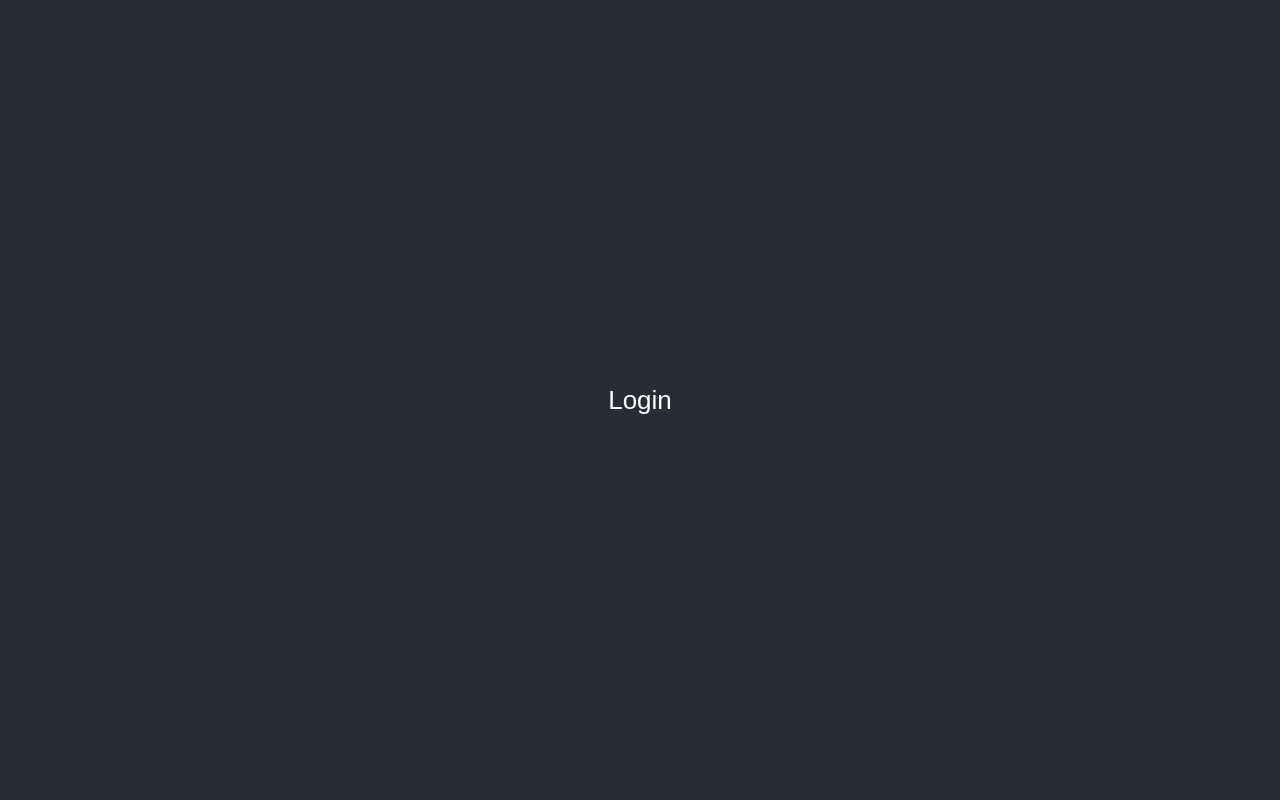
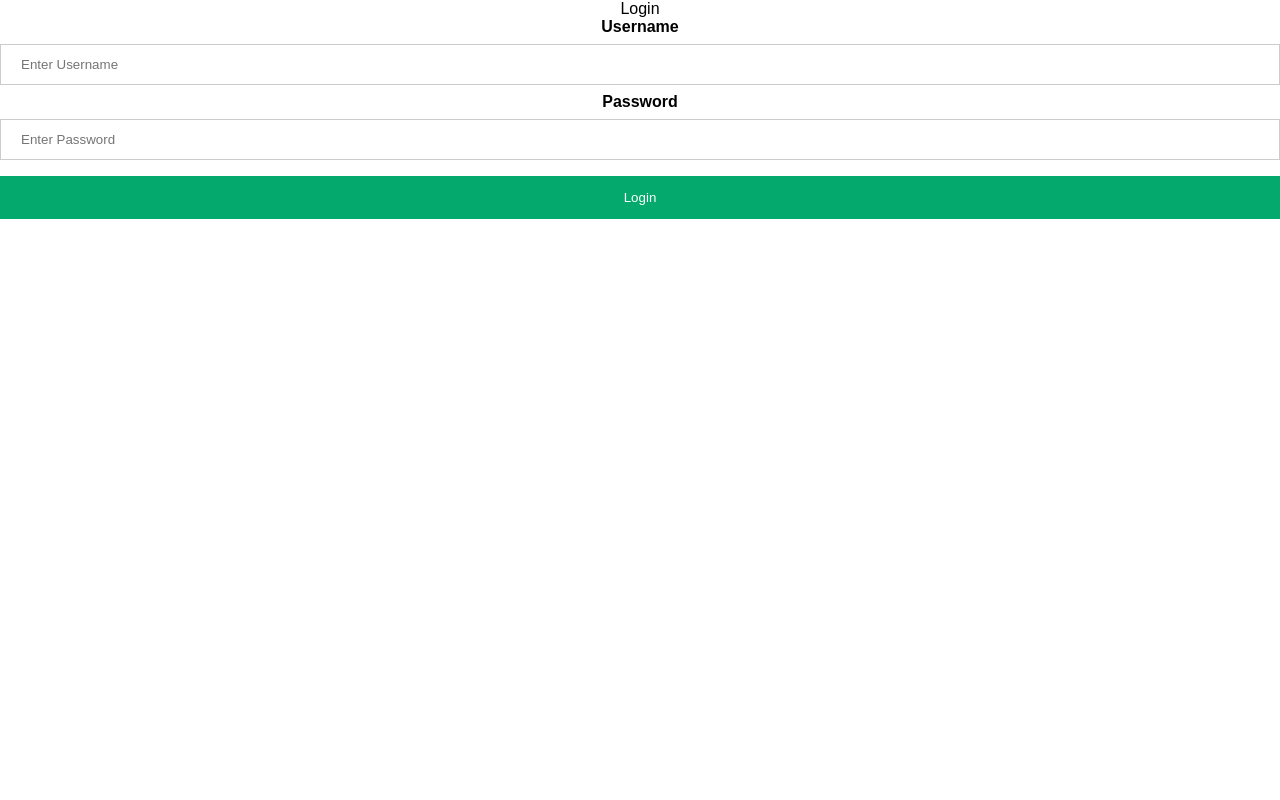
Before and after one commit to 2021MT93515/web-login, a React (Create React App) app: page / in a window 1280 px wide. Shown: the top 800 px of the page. Built offline with nearby package versions, Linux system fonts and the light colour scheme.

Commit message:
Update App.js

```diff
--- a/src/App.js
+++ b/src/App.js
@@ -3,7 +3,7 @@ import './App.css';
 function App() {
   return (
     <div className="App">
-      <header className="App-header">
+      <header>
         Login
       </header>
       <div>
```
